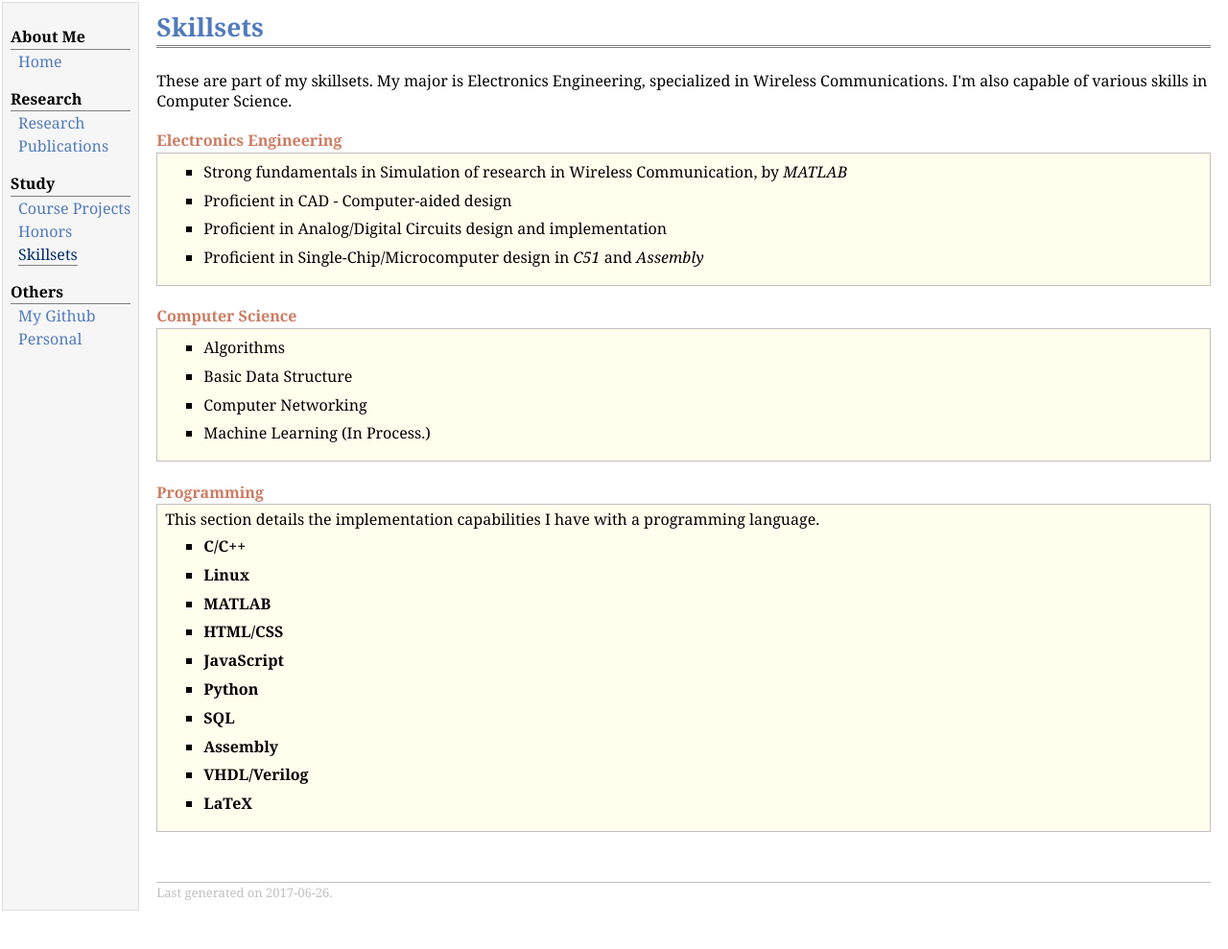
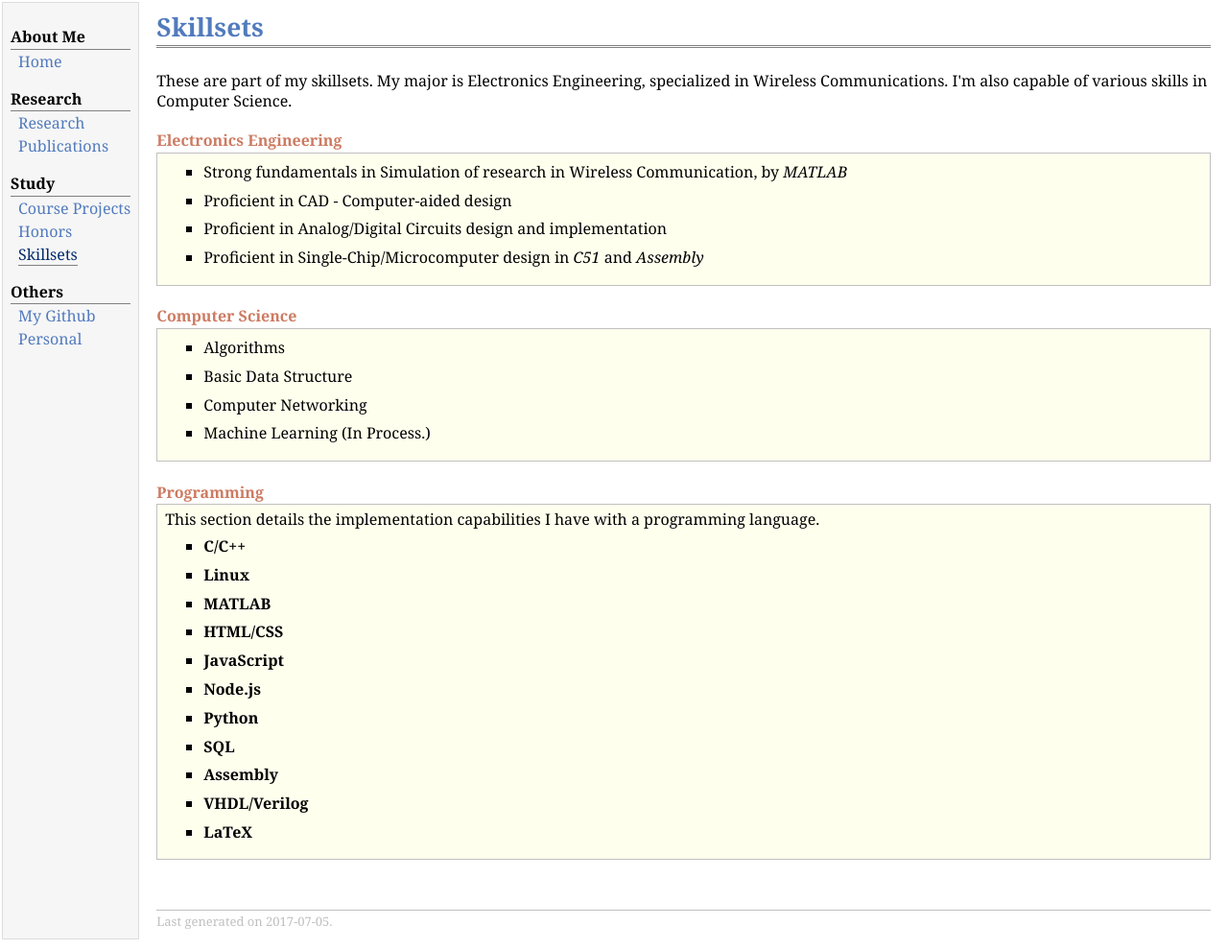
Before and after one commit to YyzHarry/Personal-Website, a Jekyll site: the page skill.html, which Jekyll copies as it is, in a window 1280 px wide. Shown: the whole page at 96% size. Built offline with Jekyll 4.4.1, drawn with Linux system fonts in a browser that asks for light colours; before the commit the page ends 959 px from its top, so only the background shows below that.

Commit message:
Update skill.html

```diff
--- a/skill.html
+++ b/skill.html
@@ -72,6 +72,8 @@
 </li>
 <li><p><b>JavaScript</b></p>
 </li>
+<li><p><b>Node.js</b></p>
+</li>
 <li><p><b>Python</b></p>
 </li>
 <li><p><b>SQL</b></p>
@@ -86,7 +88,7 @@
 </div></div>
 <div id="footer">
 <div id="footer-text">
-Last generated on 2017-06-26.
+Last generated on 2017-07-05.
 </div>
 </div>
 </td>
```
